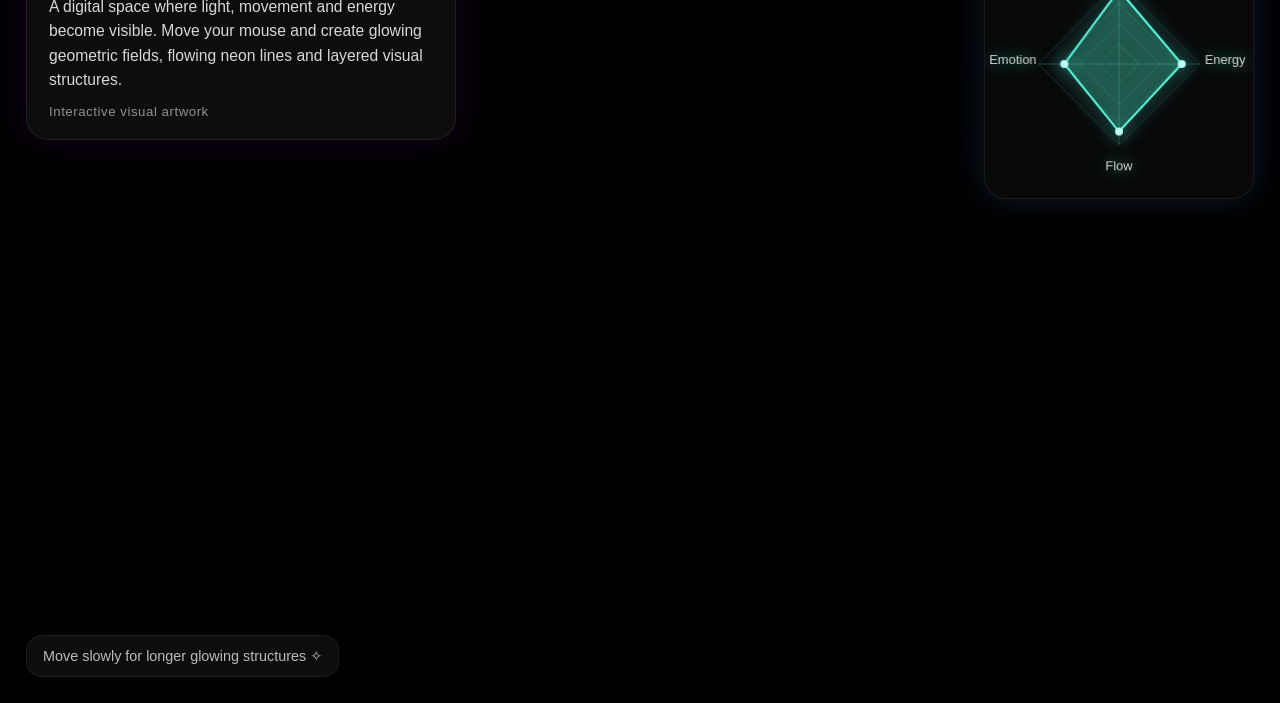
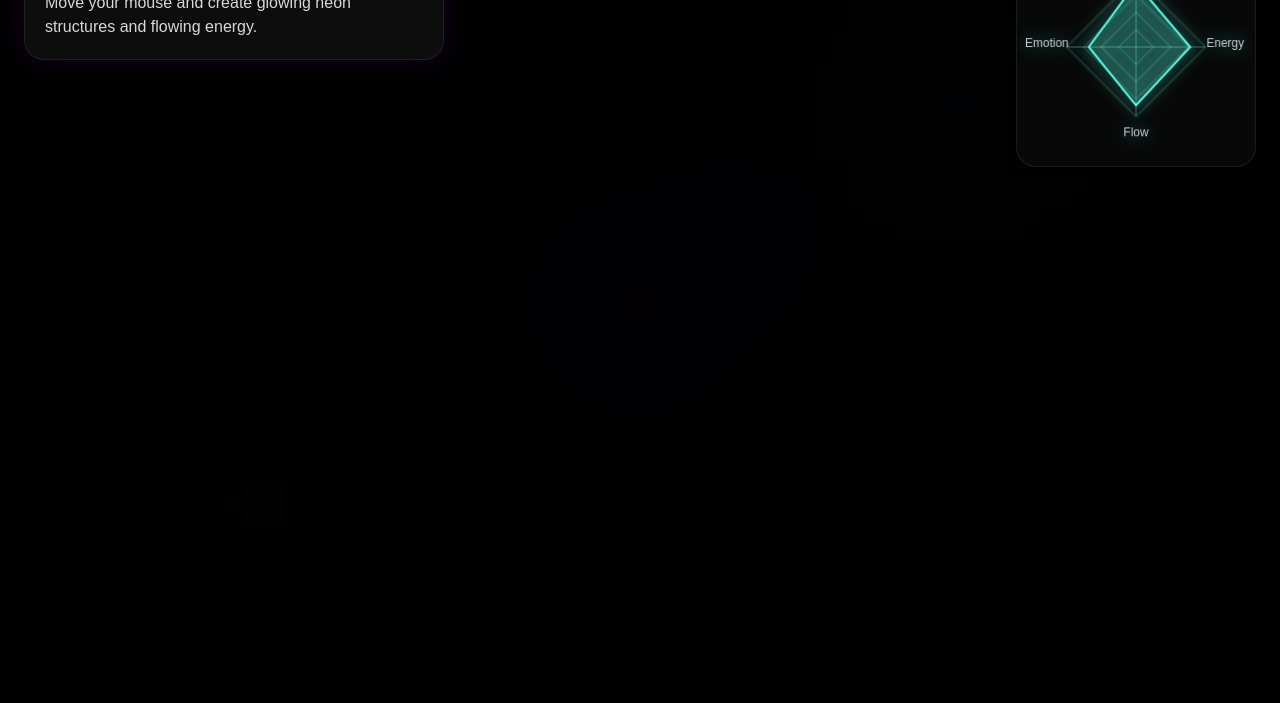
Before and after one commit to designlili/lightscapes-neon-energy, a plain HTML site: page index.html in a window 1280 px wide. Shown: the part 97-800 px from the top of the page. Drawn offline with Linux system fonts and the light colour scheme.

Commit message:
Update index.html

```diff
--- a/index.html
+++ b/index.html
@@ -4,33 +4,24 @@
   <meta charset="UTF-8" />
   <meta name="viewport" content="width=device-width, initial-scale=1.0" />
   <title>Lightscapes – Neon Energy Generator</title>
-
   <style>
-    * {
-      margin: 0;
-      padding: 0;
-      box-sizing: border-box;
-    }
+    * { margin: 0; padding: 0; box-sizing: border-box; }
 
     html, body {
       width: 100%;
       height: 100%;
       overflow: hidden;
+      background: #000;
       font-family: Arial, sans-serif;
-      background: #000;
     }
 
     body {
       position: relative;
       background:
-        radial-gradient(circle at 50% 50%, rgba(120, 0, 180, 0.25) 0%, transparent 38%),
-        radial-gradient(circle at 75% 25%, rgba(0, 220, 255, 0.12) 0%, transparent 28%),
-        radial-gradient(circle at 20% 75%, rgba(255, 180, 0, 0.10) 0%, transparent 24%),
+        radial-gradient(circle at center, rgba(120, 0, 180, 0.22) 0%, transparent 40%),
+        radial-gradient(circle at 75% 25%, rgba(0, 220, 255, 0.10) 0%, transparent 30%),
+        radial-gradient(circle at 20% 75%, rgba(255, 180, 0, 0.08) 0%, transparent 24%),
         #000;
-    }
-
-    canvas {
-      display: block;
     }
 
     #art {
@@ -38,108 +29,56 @@
       inset: 0;
       width: 100%;
       height: 100%;
+      display: block;
       z-index: 1;
     }
 
     #radar {
       position: absolute;
-      top: 26px;
-      right: 26px;
-      width: 270px;
-      height: 270px;
+      top: 24px;
+      right: 24px;
+      width: 240px;
+      height: 240px;
       z-index: 5;
-      background: rgba(255, 255, 255, 0.03);
-      border: 1px solid rgba(255, 255, 255, 0.08);
-      border-radius: 22px;
+      background: rgba(255,255,255,0.03);
+      border: 1px solid rgba(255,255,255,0.08);
+      border-radius: 20px;
       backdrop-filter: blur(8px);
-      box-shadow:
-        0 0 30px rgba(0, 255, 255, 0.10),
-        0 0 45px rgba(180, 0, 255, 0.08);
     }
 
     .overlay {
       position: absolute;
-      top: 26px;
-      left: 26px;
+      top: 24px;
+      left: 24px;
       z-index: 6;
-      max-width: 430px;
-      padding: 20px 22px;
-      border-radius: 22px;
-      background: rgba(255, 255, 255, 0.05);
-      border: 1px solid rgba(255, 255, 255, 0.08);
+      max-width: 420px;
+      padding: 20px;
+      border-radius: 20px;
+      background: rgba(255,255,255,0.05);
+      border: 1px solid rgba(255,255,255,0.08);
       backdrop-filter: blur(10px);
-      box-shadow: 0 0 35px rgba(180, 0, 255, 0.12);
+      box-shadow: 0 0 30px rgba(180,0,255,0.12);
     }
 
     .overlay h1 {
-      font-size: 1.9rem;
-      color: #f2d8ff;
+      color: #f3d8ff;
       margin-bottom: 10px;
-      text-shadow: 0 0 18px rgba(255, 120, 255, 0.35);
+      font-size: 1.8rem;
+      text-shadow: 0 0 18px rgba(255, 100, 255, 0.35);
     }
 
     .overlay p {
-      color: rgba(255, 255, 255, 0.84);
-      line-height: 1.55;
-      font-size: 0.98rem;
+      color: rgba(255,255,255,0.84);
+      line-height: 1.5;
     }
 
-    .signature {
-      margin-top: 12px;
-      color: rgba(255, 255, 255, 0.55);
-      font-size: 0.83rem;
-      letter-spacing: 0.04em;
-    }
-
-    .hint {
-      position: absolute;
-      left: 26px;
-      bottom: 26px;
-      z-index: 6;
-      padding: 12px 16px;
-      border-radius: 16px;
-      background: rgba(255,255,255,0.05);
-      border: 1px solid rgba(255,255,255,0.07);
-      color: rgba(255,255,255,0.72);
-      font-size: 0.9rem;
-      backdrop-filter: blur(8px);
-    }
-
-    @media (max-width: 900px) {
-      #radar {
-        top: auto;
-        right: 16px;
-        bottom: 16px;
-        width: 220px;
-        height: 220px;
-      }
-
+    @media (max-width: 700px) {
+      #radar { display: none; }
       .overlay {
         top: 16px;
         left: 16px;
         right: 16px;
         max-width: none;
-      }
-
-      .hint {
-        left: 16px;
-        bottom: 16px;
-        max-width: 52%;
-      }
-    }
-
-    @media (max-width: 640px) {
-      #radar {
-        display: none;
-      }
-
-      .hint {
-        right: 16px;
-        max-width: none;
-      }
-
-      .overlay h1 {
-        font-size: 1.5rem;
       }
     }
   </style>
@@ -147,15 +86,8 @@
 <body>
   <div class="overlay">
     <h1>Lightscapes</h1>
-    <p>
-      A digital space where light, movement and energy become visible.
-      Move your mouse and create glowing geometric fields, flowing neon lines
-      and layered visual structures.
-    </p>
-    <div class="signature">Interactive visual artwork</div>
+    <p>Move your mouse and create glowing neon structures and flowing energy.</p>
   </div>
-
-  <div class="hint">Move slowly for longer glowing structures ✧</div>
 
   <canvas id="art"></canvas>
   <canvas id="radar"></canvas>
@@ -173,16 +105,11 @@
     let points = [];
     let hue = 260;
 
-    const radarLabels = ["Art", "Energy", "Flow", "Emotion"];
-    const radarValues = [0.92, 0.78, 0.84, 0.68];
-
     function resizeAll() {
       w = canvas.width = window.innerWidth;
       h = canvas.height = window.innerHeight;
-
-      const radarRect = radar.getBoundingClientRect();
-      radar.width = Math.max(220, Math.floor(radarRect.width));
-      radar.height = Math.max(220, Math.floor(radarRect.height));
+      radar.width = 240;
+      radar.height = 240;
     }
 
     resizeAll();
@@ -194,7 +121,7 @@
         this.y = y;
         this.vx = (Math.random() - 0.5) * 1.8;
         this.vy = (Math.random() - 0.5) * 1.8;
-        this.life = 240;
+        this.life = 220;
         this.hue = hue + Math.random() * 90;
       }
 
@@ -226,12 +153,6 @@
       hue += 0.8;
       if (hue > 360) hue = 220;
     }, { passive: false });
-
-    window.addEventListener("click", (e) => {
-      for (let i = 0; i < 24; i++) {
-        points.push(new Point(e.clientX, e.clientY));
-      }
-    });
 
     function drawConnections() {
       for (let i = 0; i < points.length; i++) {
@@ -271,62 +192,56 @@
 
         const color = `hsla(${p1.hue}, 100%, 65%, 0.05)`;
         ctx.fillStyle = color;
-        ctx.shadowBlur = 40;
+        ctx.shadowBlur = 38;
         ctx.shadowColor = color;
         ctx.fill();
       }
     }
 
     function drawRadar() {
-      const rw = radar.width;
-      const rh = radar.height;
-      const cx = rw / 2;
-      const cy = rh / 2;
-      const radius = Math.min(rw, rh) * 0.30;
+      rctx.clearRect(0, 0, radar.width, radar.height);
 
-      rctx.clearRect(0, 0, rw, rh);
+      const cx = radar.width / 2;
+      const cy = radar.height / 2;
+      const radius = 70;
+      const labels = ["Art", "Energy", "Flow", "Emotion"];
+      const values = [0.92, 0.78, 0.84, 0.68];
 
       for (let level = 1; level <= 4; level++) {
         const r = radius * (level / 4);
-
         rctx.beginPath();
-        radarLabels.forEach((_, i) => {
-          const angle = (Math.PI * 2 / radarLabels.length) * i - Math.PI / 2;
+        labels.forEach((_, i) => {
+          const angle = (Math.PI * 2 / labels.length) * i - Math.PI / 2;
           const x = cx + Math.cos(angle) * r;
           const y = cy + Math.sin(angle) * r;
           if (i === 0) rctx.moveTo(x, y);
           else rctx.lineTo(x, y);
         });
         rctx.closePath();
-        rctx.strokeStyle = "rgba(130, 255, 230, 0.14)";
-        rctx.lineWidth = 1;
+        rctx.strokeStyle = "rgba(130,255,230,0.14)";
         rctx.stroke();
       }
 
-      radarLabels.forEach((label, i) => {
-        const angle = (Math.PI * 2 / radarLabels.length) * i - Math.PI / 2;
+      labels.forEach((label, i) => {
+        const angle = (Math.PI * 2 / labels.length) * i - Math.PI / 2;
         const x = cx + Math.cos(angle) * radius;
         const y = cy + Math.sin(angle) * radius;
 
         rctx.beginPath();
         rctx.moveTo(cx, cy);
         rctx.lineTo(x, y);
-        rctx.strokeStyle = "rgba(130, 255, 230, 0.22)";
-        rctx.lineWidth = 1;
+        rctx.strokeStyle = "rgba(130,255,230,0.2)";
         rctx.stroke();
 
-        const lx = cx + Math.cos(angle) * (radius + 26);
-        const ly = cy + Math.sin(angle) * (radius + 26);
-
-        rctx.fillStyle = "rgba(255,255,255,0.82)";
-        rctx.font = "13px Arial";
+        rctx.fillStyle = "rgba(255,255,255,0.8)";
+        rctx.font = "12px Arial";
         rctx.textAlign = "center";
-        rctx.fillText(label, lx, ly);
+        rctx.fillText(label, cx + Math.cos(angle) * (radius + 20), cy + Math.sin(angle) * (radius + 20));
       });
 
       rctx.beginPath();
-      radarValues.forEach((val, i) => {
-        const angle = (Math.PI * 2 / radarValues.length) * i - Math.PI / 2;
+      values.forEach((val, i) => {
+        const angle = (Math.PI * 2 / values.length) * i - Math.PI / 2;
         const x = cx + Math.cos(angle) * radius * val;
         const y = cy + Math.sin(angle) * radius * val;
         if (i === 0) rctx.moveTo(x, y);
@@ -334,27 +249,14 @@
       });
       rctx.closePath();
 
-      rctx.fillStyle = "rgba(80, 255, 200, 0.18)";
-      rctx.shadowBlur = 24;
+      rctx.fillStyle = "rgba(88,255,231,0.16)";
+      rctx.shadowBlur = 20;
       rctx.shadowColor = "#58ffe7";
       rctx.fill();
 
       rctx.strokeStyle = "#58ffe7";
       rctx.lineWidth = 2;
       rctx.stroke();
-
-      radarValues.forEach((val, i) => {
-        const angle = (Math.PI * 2 / radarValues.length) * i - Math.PI / 2;
-        const x = cx + Math.cos(angle) * radius * val;
-        const y = cy + Math.sin(angle) * radius * val;
-
-        rctx.beginPath();
-        rctx.arc(x, y, 4, 0, Math.PI * 2);
-        rctx.fillStyle = "#bafff3";
-        rctx.shadowBlur = 18;
-        rctx.shadowColor = "#58ffe7";
-        rctx.fill();
-      });
     }
 
     function animate() {
```
